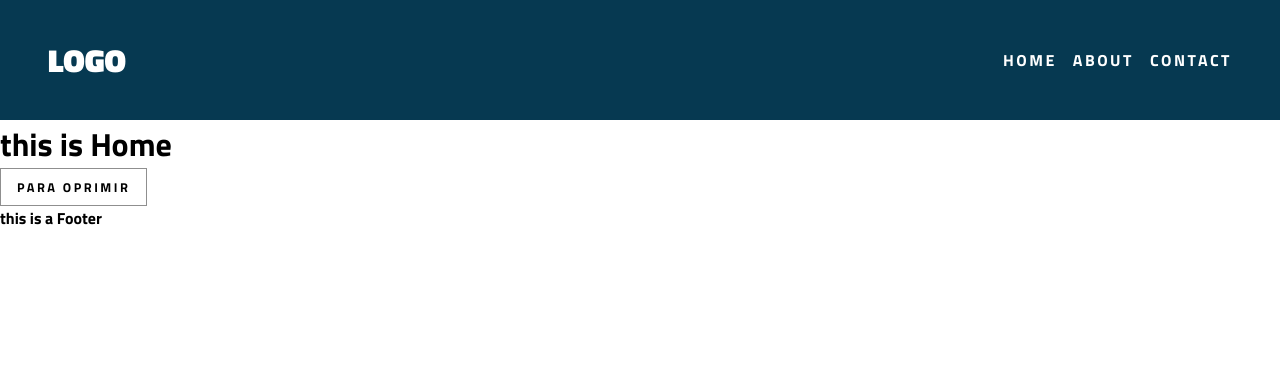
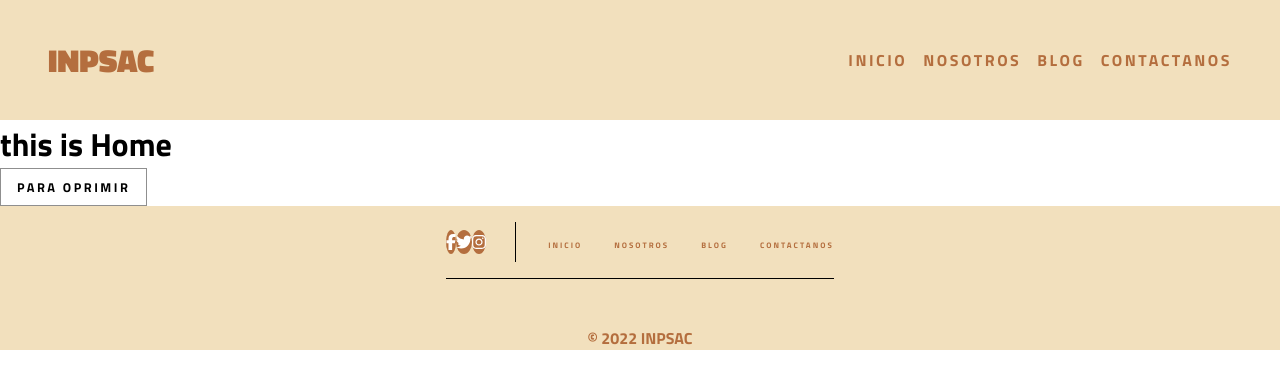
Before and after one commit to jdvsg12/INPSAC, a React (Create React App) app: page / in a window 1280 px wide. Shown: the top 388 px of the page. Built offline with nearby package versions, Linux system fonts and the light colour scheme.

Commit message:
add footer

```diff
--- a/package.json
+++ b/package.json
@@ -3,6 +3,11 @@
   "version": "0.1.0",
   "private": true,
   "dependencies": {
+    "@fortawesome/fontawesome-svg-core": "^6.2.0",
+    "@fortawesome/free-brands-svg-icons": "^6.2.0",
+    "@fortawesome/free-solid-svg-icons": "^6.2.0",
+    "@fortawesome/react-fontawesome": "^0.2.0",
+    "@react-icons/all-files": "^4.1.0",
     "@testing-library/jest-dom": "^5.16.5",
     "@testing-library/react": "^13.3.0",
     "@testing-library/user-event": "^13.5.0",
--- a/src/components/footer.jsx
+++ b/src/components/footer.jsx
@@ -1,12 +1,44 @@
 import React from 'react'
+import { Link } from "react-router-dom";
+import navBar from '../util/Header-data';
+import {FontAwesomeIcon} from "@fortawesome/react-fontawesome"
 
+import footer from '../util/Footer-data'
 const Footer = () => {
-  return (
-    <div>
-        this is a Footer
+return(
+<footer>
+  <div className="container">
+      <div className='social-media'>
+        {footer.map(link=> {
+          return (
+            <div key={link.id}>
+              <a href={link.link} target="_blank" rel="noreferrer"><FontAwesomeIcon icon={link.icon}/></a>
+            </div>
+          )
+        })}
+        </div>
+        <div className="verticalLine"></div>
 
+  <div className='anchorFooter'>
+  {navBar.map(link => {
+                return (
+                        <div key={link.id}>
+                            <Link to={link.link}>{link.text}</Link>
+                        </div>
+                )
+            }
+            )}
     </div>
-  )
+  </div>
+          <div>
+            <p>© 2022 INPSAC</p>
+          </div>
+
+</footer>
+
+)
+
+
 }
 
 export default Footer
--- a/src/components/header.jsx
+++ b/src/components/header.jsx
@@ -8,14 +8,13 @@ const Header = () => {
         <header>
 
             <div className="logo">
-                <h1><Link to={navBar[0].link}>LOGO</Link></h1>
+                <h1><Link to={navBar[0].link}>INPSAC</Link></h1>
             </div>
             <nav>
             {navBar.map(link => {
-
                 return (
                         <div key={link.id}>
-                            <Link to={link.link} >{link.text}</Link>
+                            <Link to={link.link}>{link.text}</Link>
                         </div>
                 )
             }
--- a/src/index.scss
+++ b/src/index.scss
@@ -9,5 +9,6 @@
 @use './scss/base/resets';
 
 // components
-@use './scss/componentes/header.module.scss';
-@use './scss/componentes/home.module.scss'
+@use './scss/components/header.module.scss';
+@use './scss/components/home.module.scss';
+@use './scss/components/footer.module.scss'
--- a/src/scss/abstracts/_variable.scss
+++ b/src/scss/abstracts/_variable.scss
@@ -7,14 +7,14 @@ $font: (
 );
 
 $color: (
-  "light": white,
+  "light": rgb(180, 110, 62),
   "light-hover": rgba(254, 254, 254, 0.851),
   "dark": black,
   "dark-hover": rgb(110, 135, 184),
 );
 
 $background: (
-  "main": rgb(6, 57, 81),
+  "main": rgb(242,224,189),
   "secondary": rgb(70, 92, 132),
 );
 
@@ -28,6 +28,7 @@ $text-size: (
   "subTitle": 1rem,
   "paragraph": 0.5rem,
   "button": 0.8rem,
+  "anchor" : 0.5rem,
 );
 
 $button-box-shadow: (
--- /dev/null
+++ b/src/scss/components/footer.module.scss
@@ -0,0 +1,66 @@
+@import "../abstracts/mixins";
+@import "../abstracts/variable";
+
+footer{
+    @include space-between-flexbox;
+    flex-direction: column;
+    background: map-get($background , 'main' );
+    padding: 0 20%;
+    width: 100vw;
+    height: 18vh;
+
+    .container{
+        @include space-around-flexbox;
+        border-bottom: .12rem solid black;
+        padding: 1rem 0;
+
+    .social-media{
+        display: flex;
+        flex-direction: row;
+
+        a{
+            background-color: map-get($color, "light" );
+            border-radius: 50%;
+            color: map-get($background-button, "main");
+            margin-top:.1rem;
+            text-align: center;
+            transition: all 0.4s ease 0s;
+
+        &:hover {
+            color: map-get($color, "dark-hover");
+            box-shadow: map-get($button-box-shadow, "shadow");
+        }
+        }
+    }
+
+    .verticalLine {
+        border-left: .1rem solid black;
+        height: 5vh;
+        left: 50%;
+        margin-left: -3px;
+        top: 0;
+
+    }
+
+    .anchorFooter{
+        @include space-between-flexbox;
+        a{
+            text-transform: uppercase;
+            color: map-get($color, "light");
+            font-size: map-get($text-size , "anchor" );
+            font-weight: map-get($font, "title");
+            letter-spacing: 2px;
+            transition: all 0.4s ease 0s;
+        &:hover {
+            color: map-get($color, "dark-hover");
+            box-shadow: map-get($button-box-shadow, "shadow");
+        }
+        }
+
+    }
+
+}
+    div p {
+        color:map-get($color, "light");
+    }
+}
--- /dev/null
+++ b/src/util/Footer-data.js
@@ -0,0 +1,25 @@
+import {
+  faFacebookF,
+  faTwitter,
+  faInstagram,
+} from "@fortawesome/free-brands-svg-icons";
+
+const footer = [
+  {
+    id: "1",
+    icon: faFacebookF,
+    link: "https://www.facebook.com/inpsac/",
+  },
+  {
+    id: "2",
+    icon: faTwitter,
+    link: "https://twitter.com/EduMontenegroF/",
+  },
+  {
+    id: "3",
+    icon: faInstagram,
+    link: "https://www.instagram.com/inpsac",
+  },
+];
+
+export default footer;
--- a/src/util/Header-data.js
+++ b/src/util/Header-data.js
@@ -1,7 +1,8 @@
 const navBar = [
-    {id: "1", text: "Home", link: "/home"},
-    {id: "2", text: "About", link: "/about"},
-    {id: "3", text: "Contact", link: "/contact"}
+  { id: "1", text: "Inicio", link: "/home" },
+  { id: "2", text: "Nosotros", link: "/about" },
+  { id: "3", text: "Blog", link: "/blog" },
+  { id: "4", text: "Contactanos", link: "/contactus" },
 ];
 
-export default navBar
+export default navBar;
```
Also changed, not shown: src/scss/componentes/footer.module.scss (deleted), src/scss/components/header.module.scss (renamed from src/scss/componentes/header.module.scss), src/scss/components/home.module.scss (renamed from src/scss/componentes/home.module.scss), src/util/img/inpsac.png (added), 1 other file (tests, documents, lock files or other folders).
